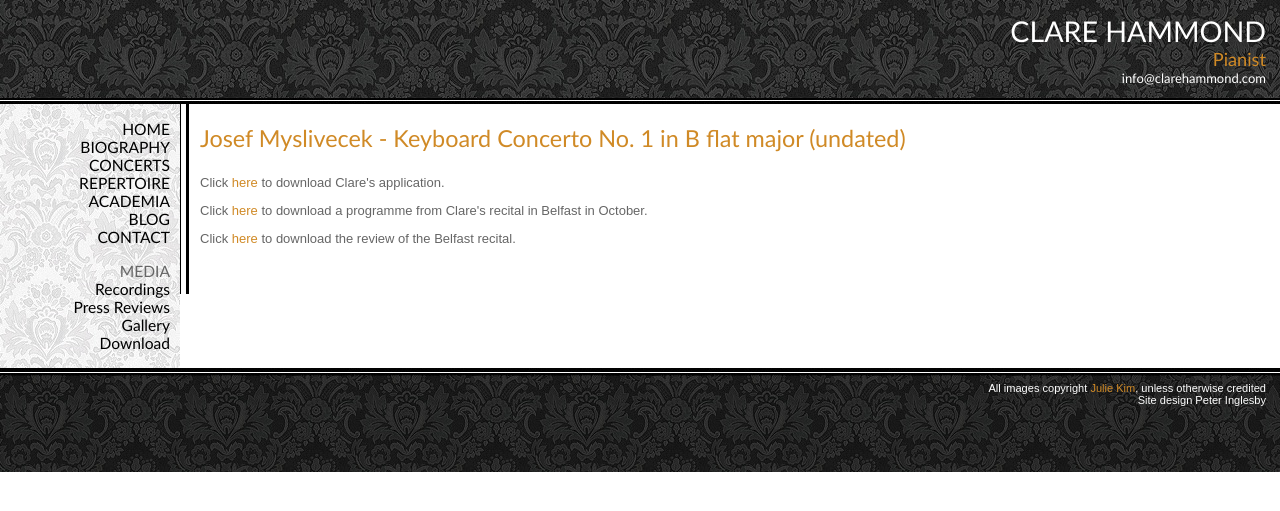
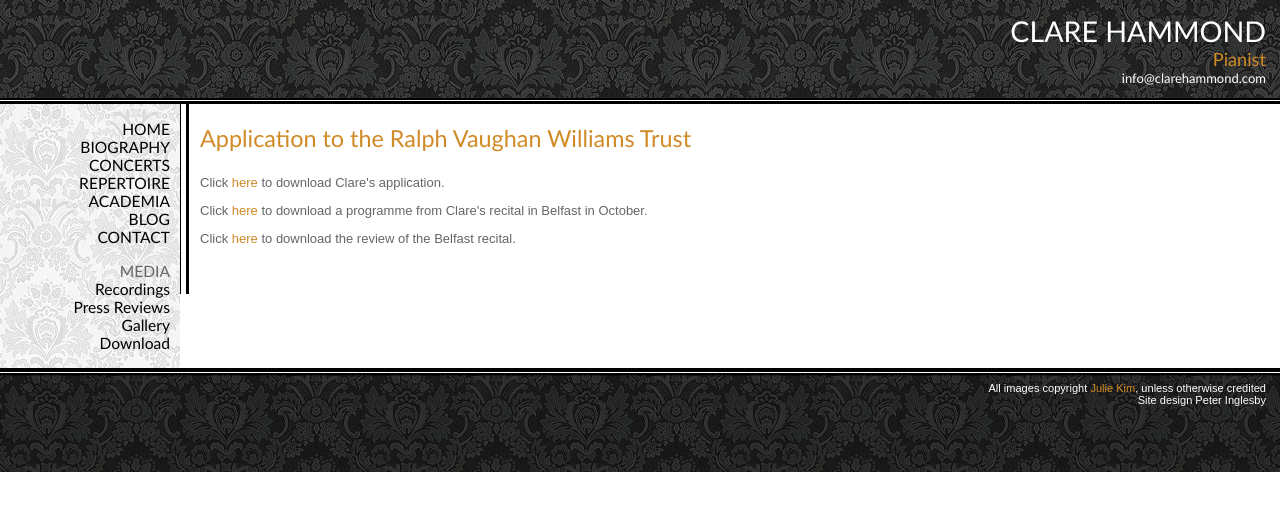
Before and after one commit to hammonc/clarehammond.com, a Jekyll site: the page built from rvwtrust.html, in a window 1280 px wide. Shown: the top 511 px of the page. Built offline with Jekyll 4.4.1, drawn with Linux system fonts in a browser that asks for light colours.

Commit message:
rvw udpate

```diff
--- a/rvwtrust.html
+++ b/rvwtrust.html
@@ -2,7 +2,7 @@
 layout: no-image
 ---
 
-<h3 class="page-heading">Josef Myslivecek - Keyboard Concerto No. 1 in B flat major (undated)</h3>
+<h3 class="page-heading">Application to the Ralph Vaughan Williams Trust</h3>
 
 <p>Click <a href="resources/rvwtrust.pdf" target="_blank">here</a> to download Clare's application.</p>
 <p>Click <a href="resources/qubprogramme.pdf" target="_blank">here</a> to download a programme from Clare's recital in Belfast in October.</p>
```
